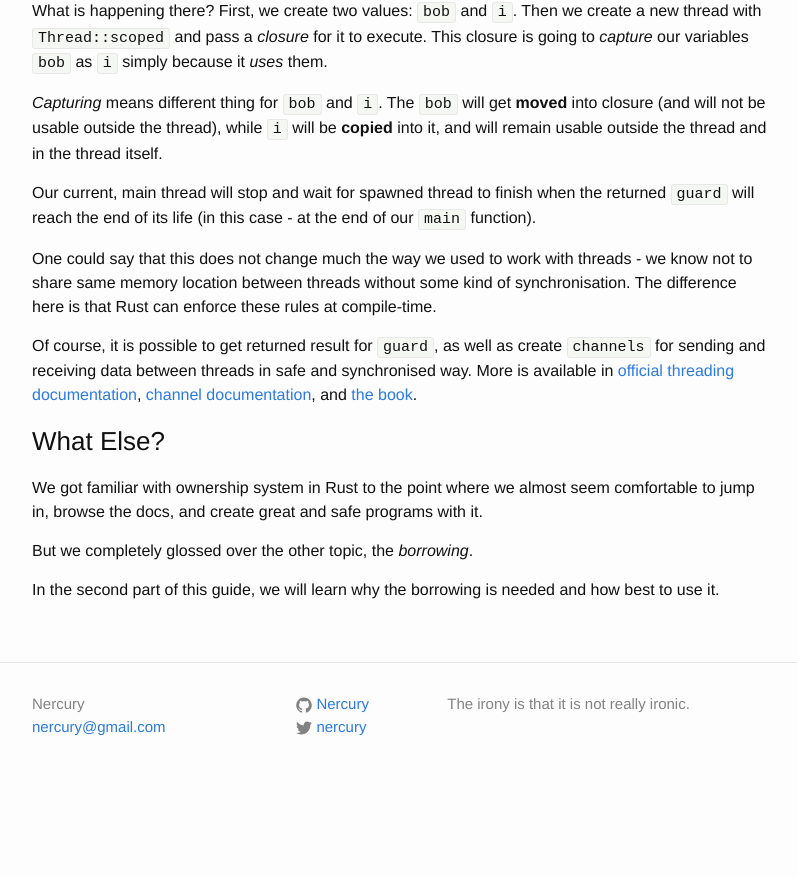
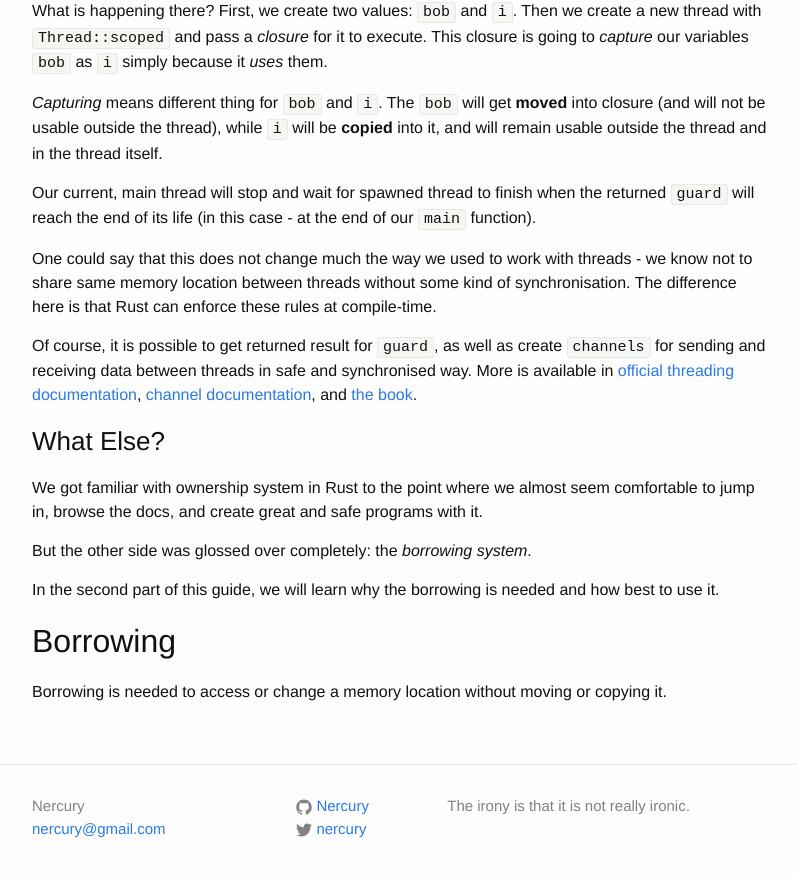
Before and after one commit to Nercury/Nercury.github.io, a Jekyll site: the page built from _posts/2015-01-18-ownership.markdown, in a window 1280 px wide and 900 px high, scrolled down 11124 px. Shown: the top 877 px of the window, without its empty margins (238-1035 px from the left). Built offline with Jekyll 4.4.1, drawn with Linux system fonts in a browser that asks for light colours; nearby versions of some CDN libraries; before the commit the page ends 11922 px from its top, so only the background shows below that; some of the changed text lies outside the part shown.

Commit message:
Thought about borrowing.

```diff
--- a/_posts/2015-01-18-ownership.markdown
+++ b/_posts/2015-01-18-ownership.markdown
@@ -605,7 +605,12 @@ We got familiar with ownership system in Rust to the point where
 we almost seem comfortable to jump in, browse the docs, and create
 great and safe programs with it.
 
-But we completely glossed over the other topic, the _borrowing_.
+But the other side was glossed over completely: the _borrowing system_.
 
 In the second part of this guide, we will learn why the borrowing
 is needed and how best to use it.
+
+## Borrowing
+
+Borrowing is needed to access or change a memory location
+without moving or copying it.
```
Also changed, not shown: other parts of _posts/2015-01-18-ownership.markdown (+3 -3 lines).
